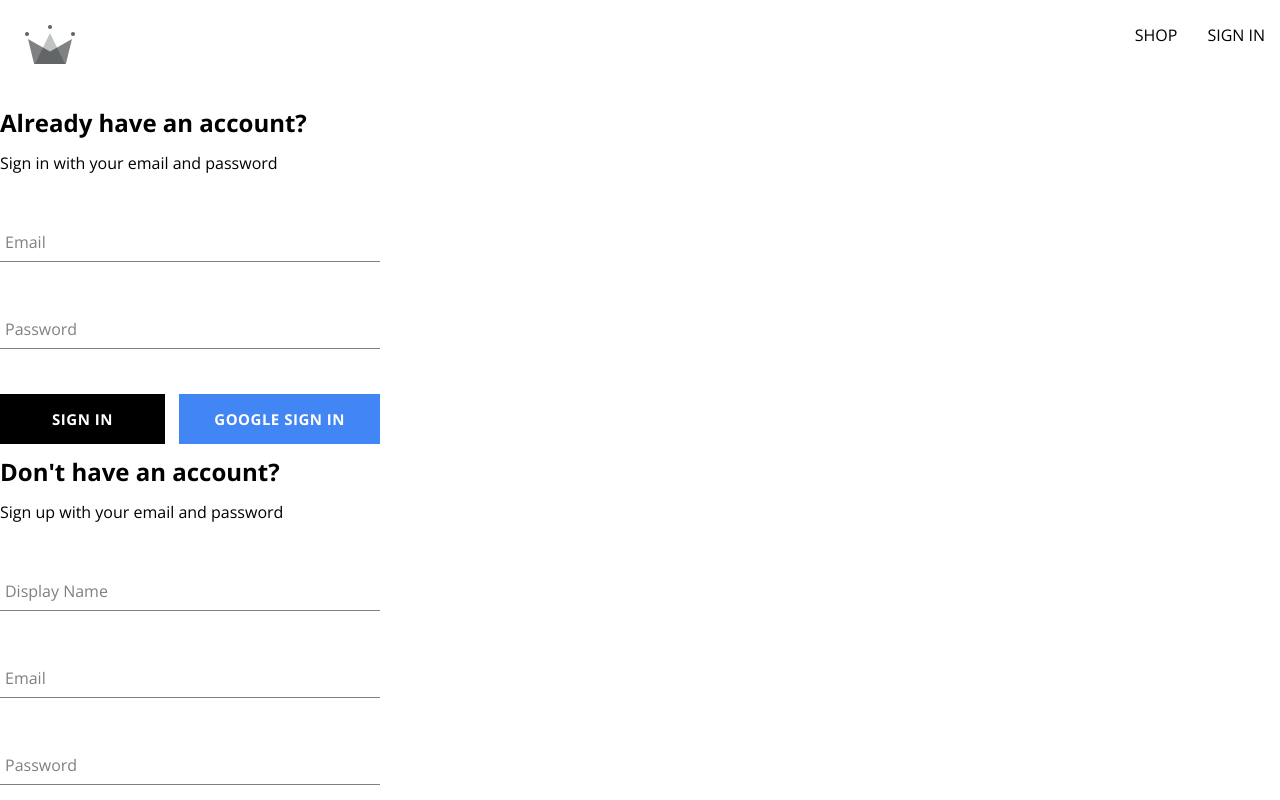
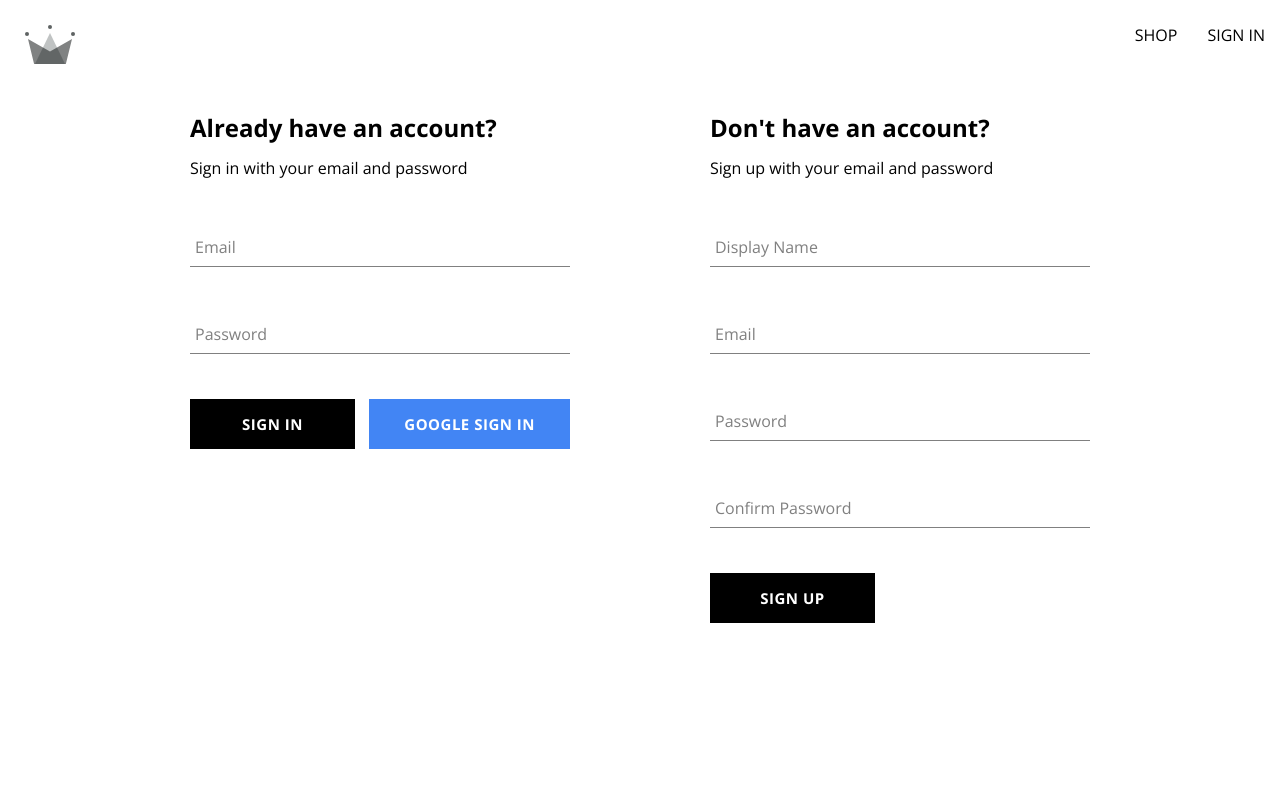
Before and after one commit to wuhibe/crwn-react-shop, a React (Vite) app: page /auth in a window 1280 px wide. Shown: the top 800 px of the page. Built offline with nearby package versions, Linux system fonts and the light colour scheme.

Commit message:
fix: resolve build error

```diff
--- a/src/routes/auth/auth.component.tsx
+++ b/src/routes/auth/auth.component.tsx
@@ -4,7 +4,7 @@ import './auth.styles.scss'
 
 const Auth = () => {
   return (
-    <div>
+    <div className='authentication-container'>
       <SignInForm />
       <SignUpForm />
     </div>
--- a/src/routes/auth/auth.styles.scss
+++ b/src/routes/auth/auth.styles.scss
@@ -0,0 +1,6 @@
+.authentication-container {
+  display: flex;
+  justify-content: space-between;
+  margin: 30px auto;
+  width: 900px;
+}
--- a/src/utils/firebase/firebase.utils.ts
+++ b/src/utils/firebase/firebase.utils.ts
@@ -19,6 +19,7 @@ const firebaseConfig = {
   appId: '1:384794891908:web:e11a5b6cf5a8759b75d4d1',
 }
 
+// @ts-expect-error unused variable
 const firebaseApp = initializeApp(firebaseConfig)
 
 const googleProvider = new GoogleAuthProvider()
```
